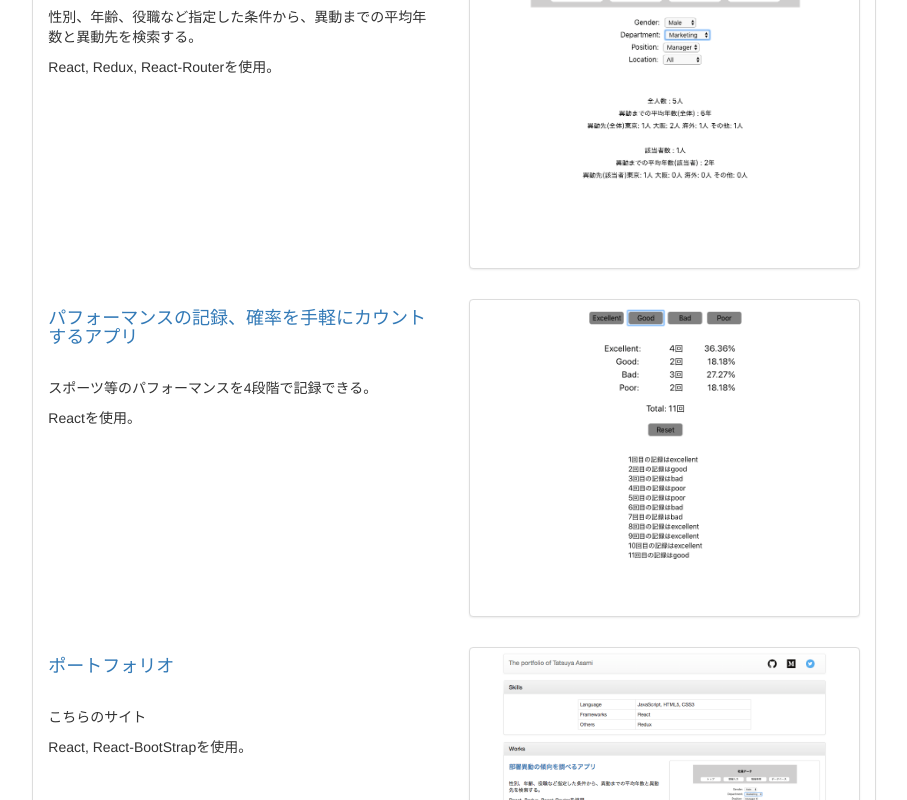
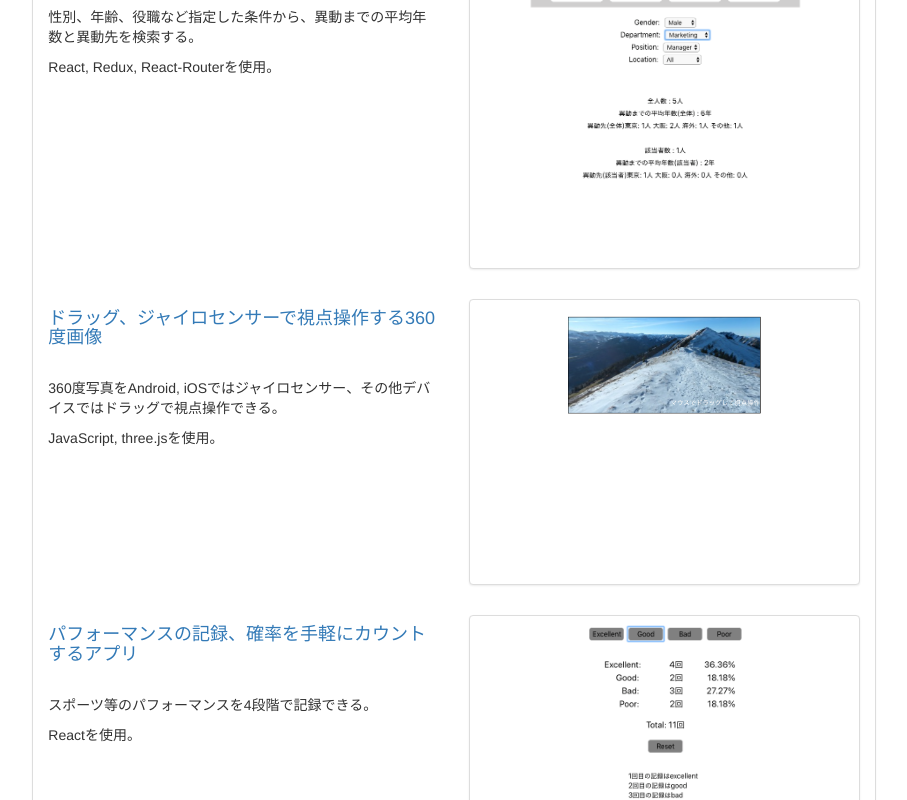
Before and after one commit to astatsuya/my-portfolio, a React (Create React App) app: page / in a window 1280 px wide. Shown: the part 382-1182 px from the top of the page, without its empty margins (186-1093 px from the left). Built offline with nearby package versions, Linux system fonts and the light colour scheme.

Commit message:
add new works of 360

```diff
--- a/src/components/works.js
+++ b/src/components/works.js
@@ -19,6 +19,21 @@ const Works = () => {
           </Col>
           <Col xs={12} md={6} style={{maxWidth: 900}}>
             <Image src="images/transfer.png" alt="" responsive thumbnail />
+          </Col>
+        </Row>
+      </Panel.Body>
+      <Panel.Body>
+        <Row>
+          <Col xs={12} md={6}>
+            <a href="https://astatsuya.github.io/three360/" target="_blank" rel="noopener noreferrer">
+              <h4>ドラッグ、ジャイロセンサーで視点操作する360度画像</h4>
+            </a>
+            <br />
+            <p>360度写真をAndroid, iOSではジャイロセンサー、その他デバイスではドラッグで視点操作できる。</p>
+            <p>JavaScript, three.jsを使用。</p>
+          </Col>
+          <Col xs={12} md={6} style={{maxWidth: 900}}>
+            <Image src="images/360.png" alt="" responsive thumbnail />
           </Col>
         </Row>
       </Panel.Body>
```
